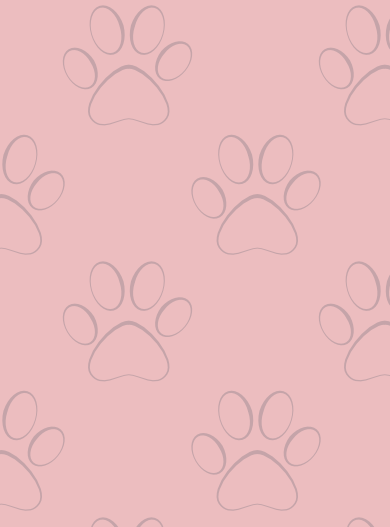
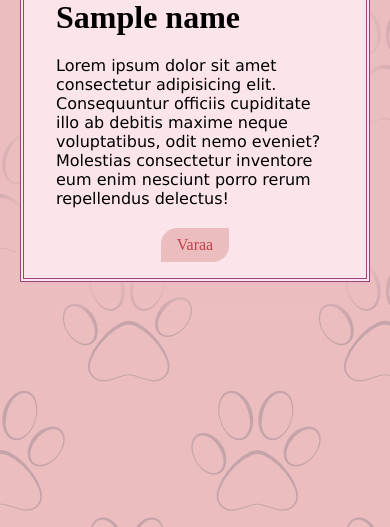
Before and after one commit to Mi1-programming/Elainsuoja, a Node project: template backend/views/animal.ejs in a window 390 px wide. Shown: the part 317-844 px from the top of the page. Run offline with Node 20 templates, Linux system fonts and the light colour scheme; the template is opened without the code that fills it: most values are stand-ins (such as "Sample title", 1, 10 or a date in 2020); some web fonts are replaced.

Commit message:
eläinkohtainen sivusto

```diff
--- /dev/null
+++ b/backend/public/resources/animal.css
@@ -0,0 +1,31 @@
+.container {
+  display: flex;
+  align-items: flex-start;
+  gap: 20px;
+  margin: 20px;
+  background-color: #FBE5EA;
+  border: 4px double #9A4280;
+}
+
+.thumbnail {
+  width: 450px;
+  height: 350px;
+  object-fit: cover;
+  border-radius: 8px;
+  margin: 0 auto;
+}
+
+.container h2 {
+  margin-top: 0;
+}
+
+@media (max-width: 600px) {
+  .container {
+    flex-direction: column;
+  }
+
+  .thumbnail {
+    width: 100%;
+    height: auto;
+  }
+}
--- a/backend/views/animal.ejs
+++ b/backend/views/animal.ejs
@@ -6,6 +6,7 @@
 <head>
   <title>Kissa</title>
   <link href="/static/resources/main.css" rel="stylesheet" />
+  <link href="/static/resources/animal.css" rel="stylesheet" />
 </head>
 
 <body>
@@ -13,8 +14,12 @@
     <div id="breadcrumbs"><%- breadcrumbs %></div>
     <script src="/static/src/breadcrumbs.js"></script>
 
-    <p>Kissan nimi on <%= name %></p>
-    <a id="reserve" href="./varaa">Varaa</a>
+    <img src="/static/resources/images/animals/<%= name %>.jpg" onerror="this.onerror=null; this.src='/static/resources/images/no_image.png';" class="thumbnail"/>
+    <h2><%= name %></h2>
+    <p>Lorem ipsum dolor sit amet consectetur adipisicing elit. Consequuntur officiis cupiditate illo ab debitis maxime neque voluptatibus, odit nemo eveniet?
+      Molestias consectetur inventore eum enim nesciunt porro rerum repellendus delectus!
+    </p>
+    <a id="reserve" style="align-self:center" class="mainlink" href="./varaa">Varaa</a>
   </div>
   <script>
     const reserve = document.getElementById("reserve");
```
